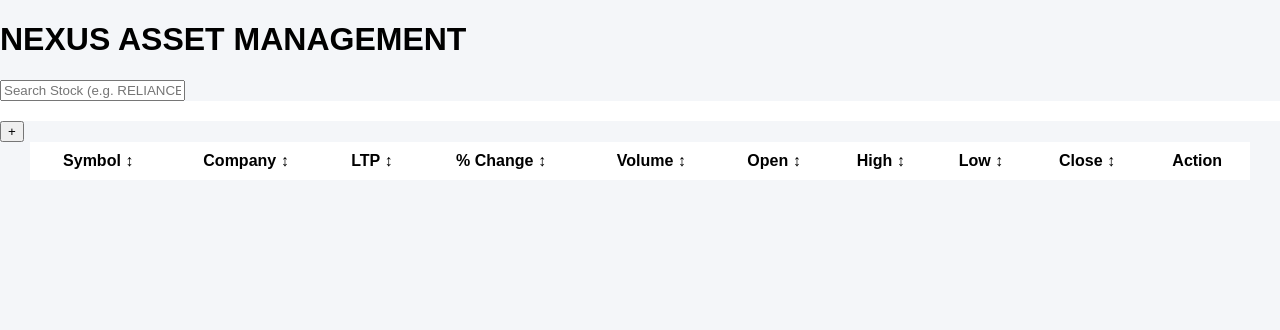
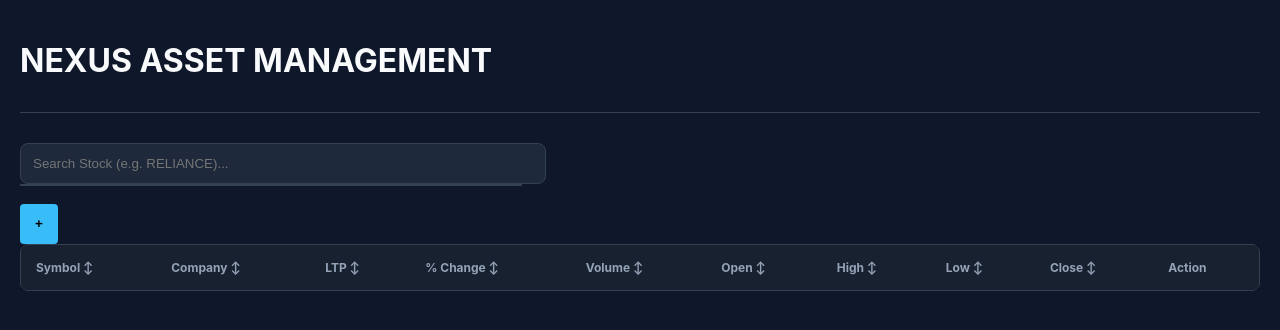
Before and after one commit to mrchopzy-ui/kotak-watchlist, a Flask app: page / in a window 1280 px wide. Shown: the top 330 px of the page. Run offline with Flask 3, Linux system fonts and the light colour scheme; lists and menus that the app fills with data are empty.

Commit message:
Update style.css

```diff
--- a/static/style.css
+++ b/static/style.css
@@ -1,74 +1,127 @@
-body {
-    margin: 0;
-    font-family: Arial, sans-serif;
-    background: #f4f6f9;
+:root {
+    --bg-color: #0f172a;
+    --card-bg: #1e293b;
+    --text-primary: #f8fafc;
+    --text-secondary: #94a3b8;
+    --accent: #38bdf8;
+    --danger: #ef4444;
+    --success: #22c55e;
+    --border: #334155;
 }
 
-.top-bar {
-    background: #0b1c2d;
-    color: white;
-    padding: 15px 30px;
+body {
+    background-color: var(--bg-color);
+    color: var(--text-primary);
+    font-family: 'Inter', sans-serif;
+    margin: 0;
+    padding: 20px;
 }
 
-.tabs {
-    background: white;
-    padding: 10px 30px;
+header {
+    display: flex;
+    justify-content: space-between;
+    align-items: center;
+    margin-bottom: 30px;
+    border-bottom: 1px solid var(--border);
+    padding-bottom: 10px;
 }
 
-.tab {
-    padding: 6px 14px;
-    margin-right: 6px;
+.indices-container { display: flex; gap: 15px; }
+.index-card {
+    background: var(--card-bg);
+    padding: 8px 12px;
     border-radius: 6px;
-    border: none;
-    background: #e9ecf1;
-    cursor: pointer;
+    border: 1px solid var(--border);
+    font-size: 0.85rem;
 }
 
-.tab.active {
-    background: #0b1c2d;
+.search-container { position: relative; max-width: 500px; margin-bottom: 20px; }
+#stock-search {
+    width: 100%;
+    padding: 12px;
+    background: var(--card-bg);
+    border: 1px solid var(--border);
     color: white;
+    border-radius: 8px;
 }
 
-.tab.add {
+.autocomplete-items {
+    position: absolute;
+    background: var(--card-bg);
+    z-index: 100;
+    width: 100%;
+    border: 1px solid var(--border);
+    max-height: 300px;
+    overflow-y: auto;
+}
+
+.autocomplete-item {
+    padding: 10px;
+    cursor: pointer;
+    border-bottom: 1px solid var(--border);
+}
+
+.autocomplete-item:hover { background: var(--border); }
+
+.tabs { display: flex; gap: 5px; }
+.tab {
+    padding: 10px 20px;
+    background: var(--card-bg);
+    cursor: pointer;
+    border: 1px solid var(--border);
+    border-bottom: none;
+    border-radius: 5px 5px 0 0;
+    color: var(--text-secondary);
+}
+.tab.active {
+    background: var(--accent);
+    color: #000;
     font-weight: bold;
 }
 
-.search-box {
-    margin: 20px 30px;
-    position: relative;
-    width: 300px;
+.table-wrapper {
+    background: var(--card-bg);
+    border-radius: 8px;
+    border: 1px solid var(--border);
 }
 
-#search {
-    width: 100%;
-    padding: 10px;
+table { width: 100%; border-collapse: collapse; }
+th {
+    padding: 15px;
+    text-align: left;
+    color: var(--text-secondary);
+    font-size: 0.75rem;
+    cursor: pointer;
+    background: rgba(0,0,0,0.2);
 }
 
-#suggestions {
-    position: absolute;
-    background: white;
-    width: 100%;
-    border: 1px solid #ccc;
-    z-index: 10;
+td { padding: 15px; border-bottom: 1px solid var(--border); }
+
+/* TradingView Link Style */
+.symbol-link {
+    color: var(--accent);
+    text-decoration: none;
+    font-weight: bold;
+}
+.symbol-link:hover {
+    text-decoration: underline;
 }
 
-.suggestion-item {
-    padding: 8px;
+.change-pos { color: var(--success); }
+.change-neg { color: var(--danger); }
+
+.btn-add {
+    background: var(--accent);
+    border: none;
+    padding: 0 15px;
+    border-radius: 4px;
+    cursor: pointer;
+    font-weight: bold;
+    height: 40px;
+}
+.btn-delete {
+    background: none;
+    border: none;
+    color: var(--danger);
     cursor: pointer;
 }
-
-.suggestion-item:hover {
-    background: #eef2f7;
-}
-
-table {
-    margin: 0 30px 30px;
-    width: calc(100% - 60px);
-    background: white;
-    border-collapse: collapse;
-}
-
-th, td {
-    padding: 10px;
-    text-align: center;
-}
```
